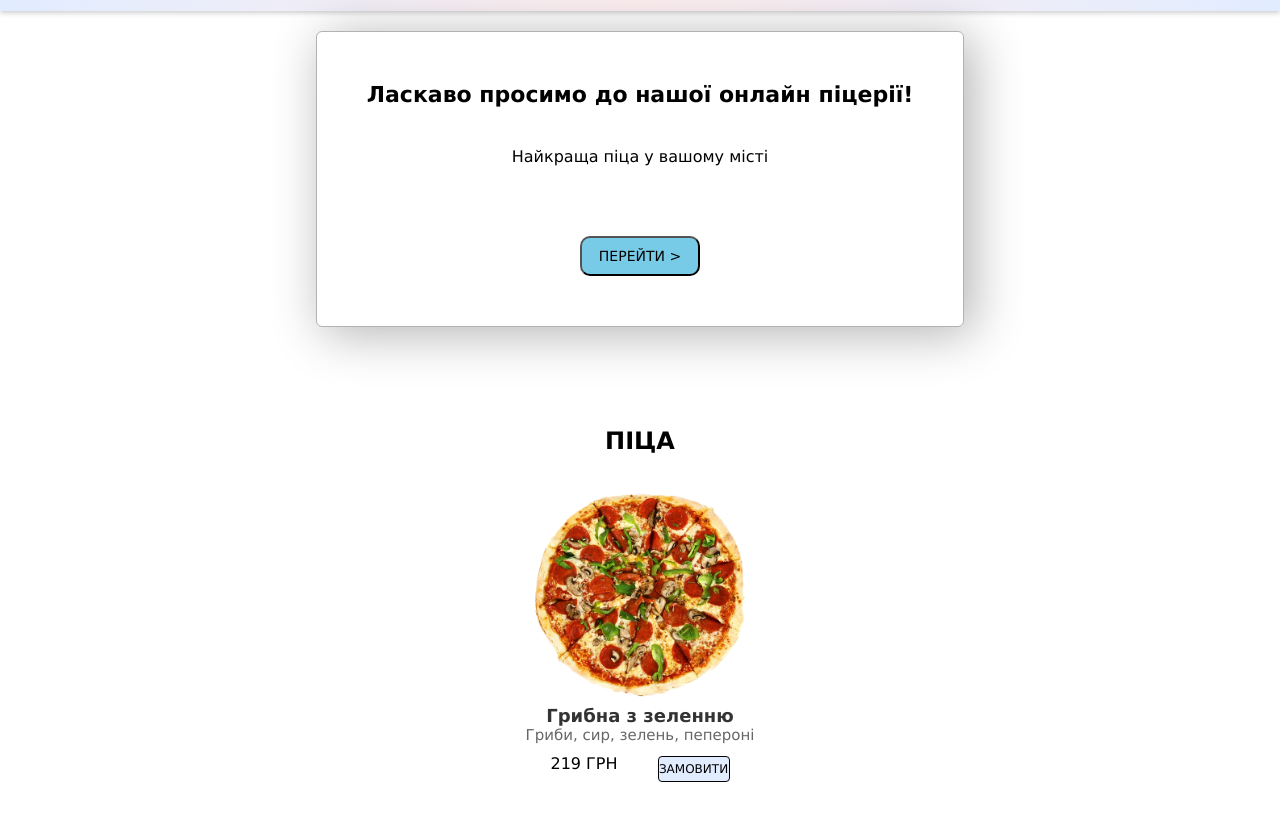
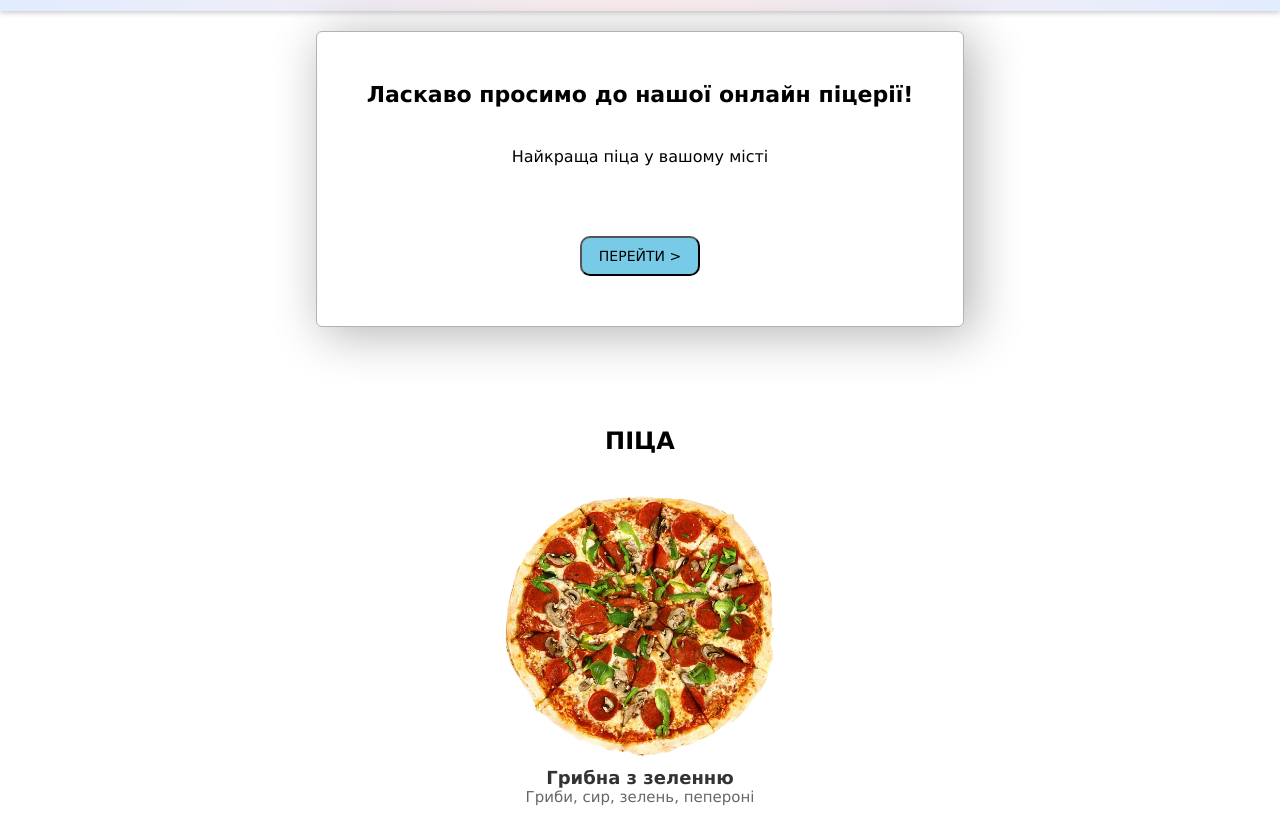
Before and after one commit to KostiantynMyroniuk/WebSite, a plain HTML site: page index.html in a window 1280 px wide. Shown: the part 106-919 px from the top of the page. Drawn offline with Linux system fonts and the light colour scheme.

Commit message:
optimization 1.1

```diff
--- a/style.css
+++ b/style.css
@@ -196,6 +196,8 @@ nav ul li a:hover {
     display: flex;
     align-items: center;
     flex-direction: column;
+    width: 300px;
+    height: auto;
 }
 
 .pizza-container button {
@@ -213,8 +215,7 @@ nav ul li a:hover {
 }
 
 .pizza-container img {
-    width: 300px;
-    height: 300px;
+    width: 100%;
 
     cursor: pointer;
 }
@@ -263,9 +264,8 @@ nav ul li a:hover {
         font-size: 14px;
     }
 
-    .pizza-container img {
-        width: 220px;
-        height: 220px;
+    .pizza-container {
+        width: 282px;
     }
 
     .pizza-container p {
@@ -370,7 +370,7 @@ footer {
 
 @media screen and (max-width: 500px) {
     .promotion-container {
-        width: 250px;
+        width: 282px;
     }
 
     .promotion-container p {
```
